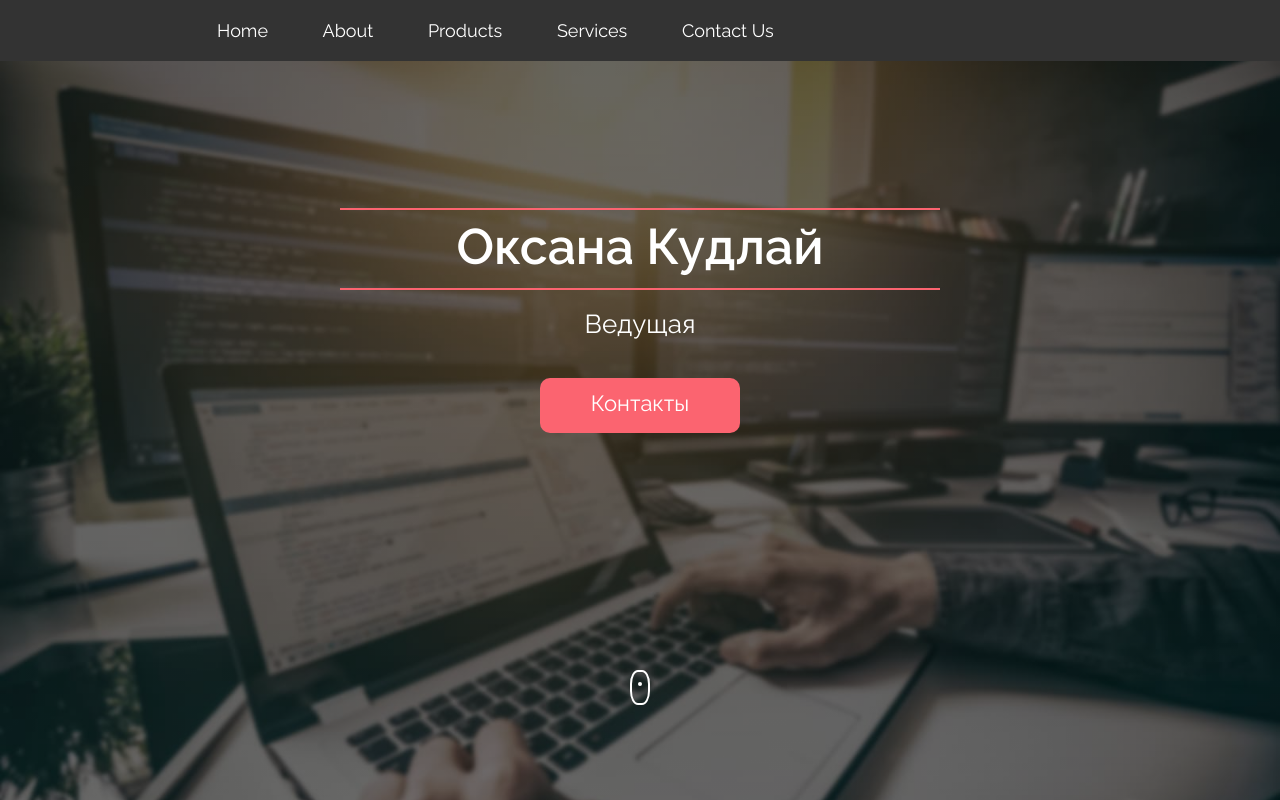
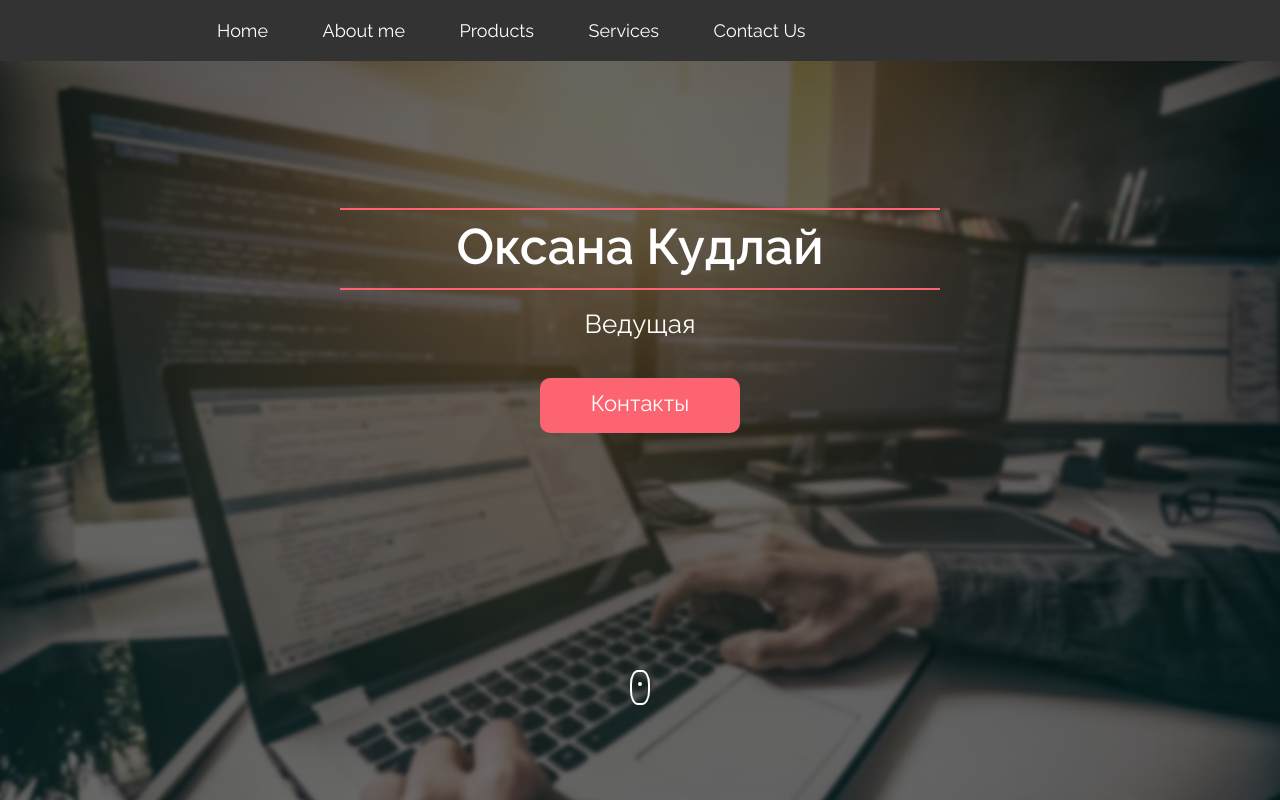
Before and after one commit to gaz2/Portfolio, a plain HTML site: page index.html in a window 1280 px wide. Shown: the top 800 px of the page. Drawn offline with nearby package versions, Linux system fonts and the light colour scheme.

Commit message:
Update index.html

```diff
--- a/index.html
+++ b/index.html
@@ -88,7 +88,7 @@
         <div class="container">
             <nav>
                 <a href="#">Home</a>
-                <a href="#">About</a>
+                <a href="#about-me">About me</a>
                 <a href="#">Products</a>
                 <a href="#">Services</a>
                 <a href="#">Contact Us</a>
```
